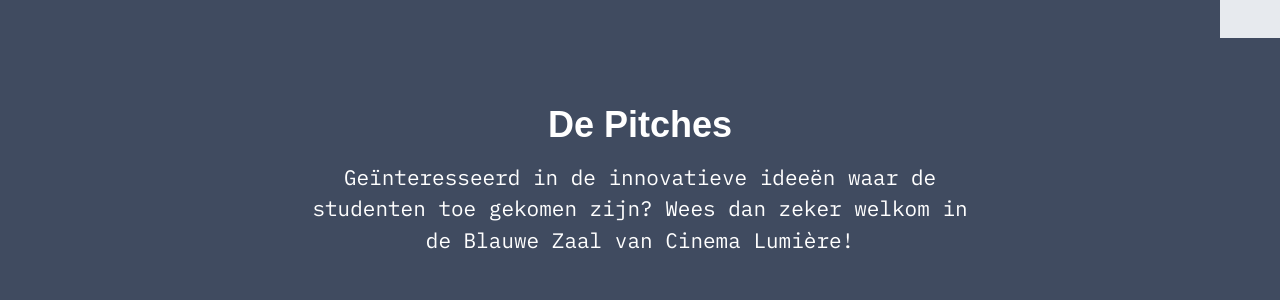
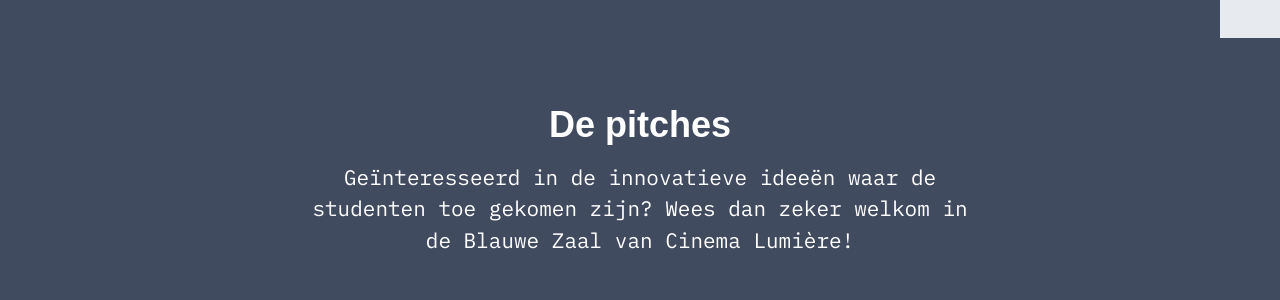
Before and after one commit to nerdlab-be/cityhacks-2018, a Jekyll site: the page built from _pages/index.markdown, in a window 1280 px wide and 900 px high, scrolled down 4932 px. Shown: the part 156-456 px from the top of the window. Built offline with Jekyll 4.4.1, drawn with Linux system fonts in a browser that asks for light colours; some web fonts are replaced.

```diff
--- a/_pages/index.markdown
+++ b/_pages/index.markdown
@@ -67,7 +67,7 @@ coaches:
   link: "Coach worden? Mail Julie"
   linkHref: "mailto:julie.naesens@ocwest.be"
 subscribe:
-  title: "De Pitches"
+  title: "De pitches"
   para: "Geïnteresseerd in de innovatieve ideeën waar de studenten toe gekomen zijn? Wees dan zeker welkom in de Blauwe Zaal van Cinema Lumière!"
   link: "Komt dat zien!"
   linkHref: "https://www.facebook.com/events/1003970199806881/"
```
